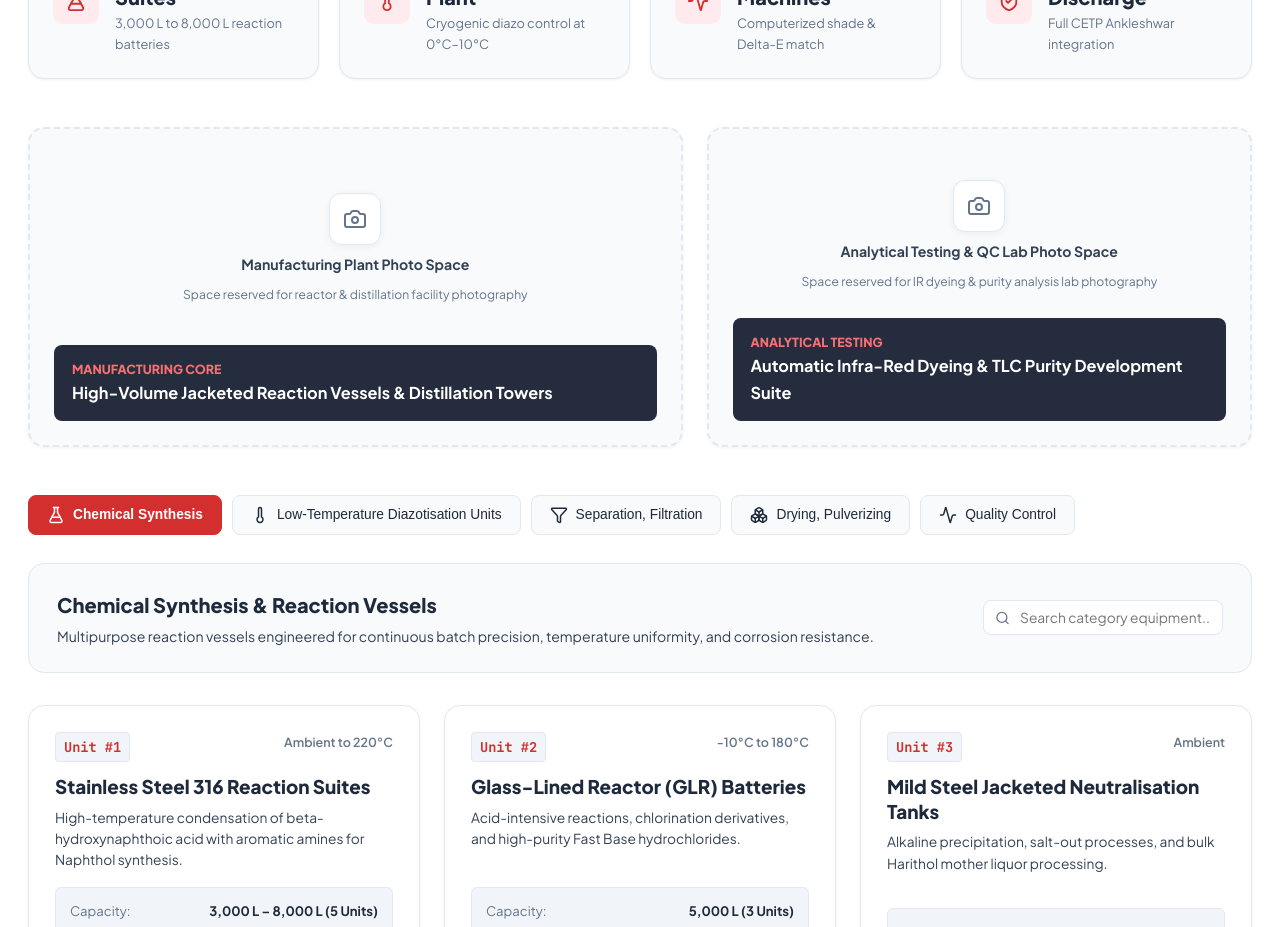
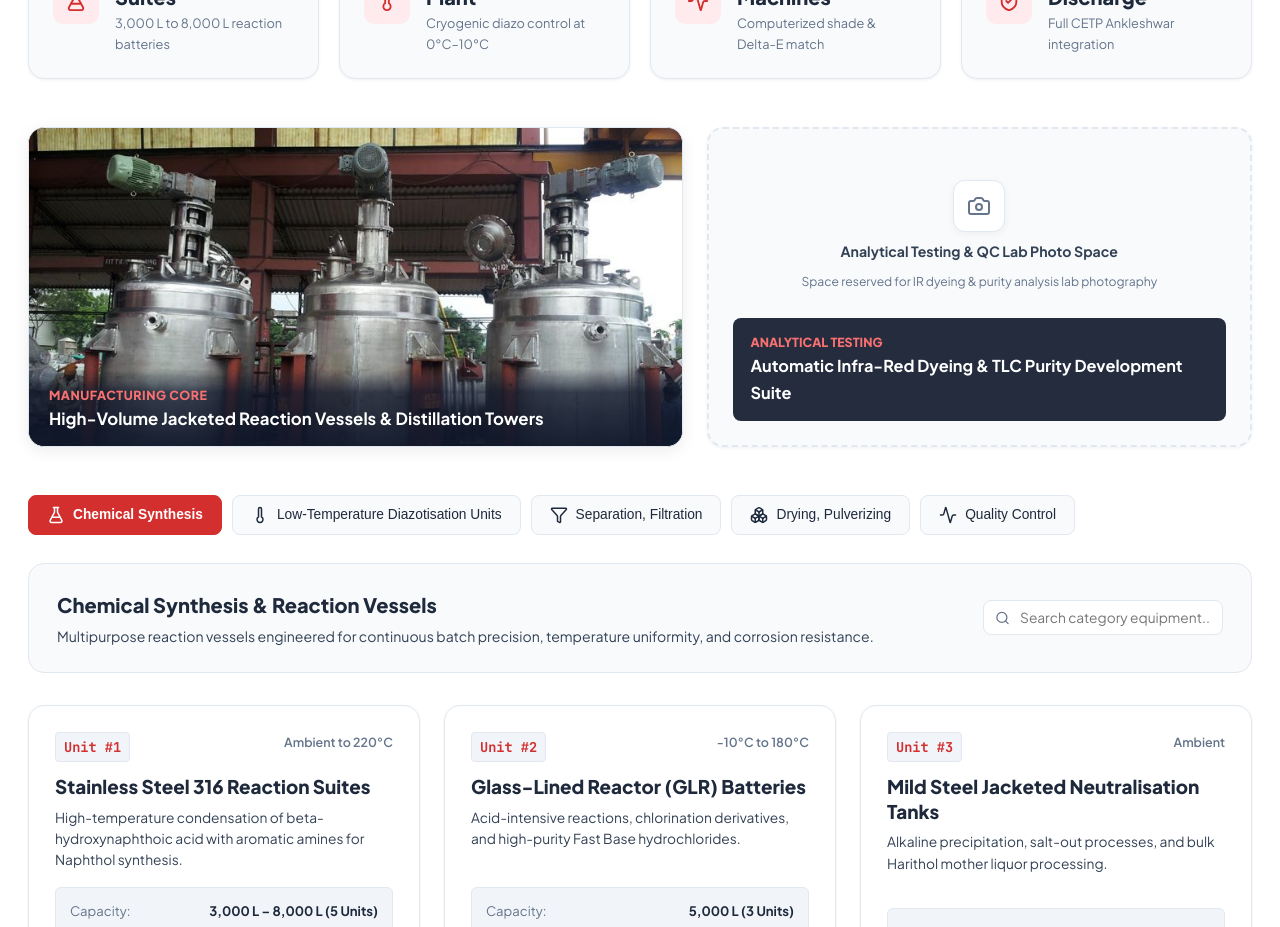
Before and after one commit to priyanshupatel073/HariharChemicals, a React (Vite) app: page / in a window 1280 px wide. Shown: the part 7280-8207 px from the top of the page. Built offline with nearby package versions, Linux system fonts and the light colour scheme.

Commit message:
feat: add authentic jacketed reaction vessels photo to equipment explorer showcase

```diff
--- a/src/components/EquipmentExplorer.jsx
+++ b/src/components/EquipmentExplorer.jsx
@@ -216,68 +216,45 @@ export default function EquipmentExplorer() {
           }}
           className="plant-montage-grid"
         >
+          {/* Real Photo: Manufacturing Core Jacketed Reactors */}
           <div
             style={{
               borderRadius: 'var(--radius-md)',
               overflow: 'hidden',
               position: 'relative',
-              boxShadow: 'var(--shadow-sm)',
-              border: '2px dashed var(--brand-grey-light)',
-              backgroundColor: 'var(--bg-secondary)',
+              boxShadow: 'var(--shadow-md)',
+              border: '1px solid var(--brand-grey-light)',
               height: '320px',
-              display: 'flex',
-              flexDirection: 'column',
-              justifyContent: 'space-between',
-              padding: '24px'
+              backgroundColor: '#0F172A'
             }}
           >
+            <img
+              src="/images/cropped/reaction_vessels.jpg"
+              alt="High-Volume Jacketed Reaction Vessels & Synthesis Reactors at Harihar Chemicals"
+              style={{
+                width: '100%',
+                height: '100%',
+                objectFit: 'cover',
+                objectPosition: 'center 40%',
+                display: 'block'
+              }}
+            />
+            {/* Subtle Gradient Overlay & Technical Label */}
             <div
               style={{
-                display: 'flex',
-                flexDirection: 'column',
-                alignItems: 'center',
-                justifyContent: 'center',
-                flex: 1,
-                color: 'var(--brand-grey-medium)',
-                gap: '8px'
-              }}
-            >
-              <div
-                style={{
-                  width: '52px',
-                  height: '52px',
-                  borderRadius: '12px',
-                  backgroundColor: '#FFFFFF',
-                  border: '1px solid var(--brand-grey-light)',
-                  boxShadow: '0 2px 8px rgba(15, 23, 42, 0.05)',
-                  display: 'flex',
-                  alignItems: 'center',
-                  justifyContent: 'center',
-                  color: 'var(--brand-grey-medium)'
-                }}
-              >
-                <Camera size={24} />
-              </div>
-              <span style={{ fontSize: '0.88rem', fontWeight: 700, color: 'var(--brand-grey-slate)' }}>
-                Manufacturing Plant Photo Space
-              </span>
-              <span style={{ fontSize: '0.76rem', color: 'var(--brand-grey-medium)' }}>
-                Space reserved for reactor &amp; distillation facility photography
-              </span>
-            </div>
-
-            <div
-              style={{
-                padding: '14px 18px',
-                borderRadius: 'var(--radius-sm)',
-                backgroundColor: 'rgba(15, 23, 42, 0.9)',
+                position: 'absolute',
+                bottom: 0,
+                left: 0,
+                right: 0,
+                padding: '16px 20px',
+                background: 'linear-gradient(180deg, transparent 0%, rgba(15, 23, 42, 0.75) 30%, rgba(15, 23, 42, 0.95) 100%)',
                 color: '#FFFFFF'
               }}
             >
-              <div style={{ fontSize: '0.78rem', fontWeight: 800, textTransform: 'uppercase', color: '#F87171' }}>
+              <div style={{ fontSize: '0.78rem', fontWeight: 800, textTransform: 'uppercase', color: '#F87171', letterSpacing: '0.04em', marginBottom: '2px' }}>
                 Manufacturing Core
               </div>
-              <div style={{ fontSize: '1.02rem', fontWeight: 700 }}>
+              <div style={{ fontSize: '1.05rem', fontWeight: 700, lineHeight: 1.3 }}>
                 High-Volume Jacketed Reaction Vessels &amp; Distillation Towers
               </div>
             </div>
```
Also changed, not shown: public/images/cropped/reaction_vessels.jpg (added), src/pages/DyeingGuidePage.jsx (line endings or trailing spaces).
